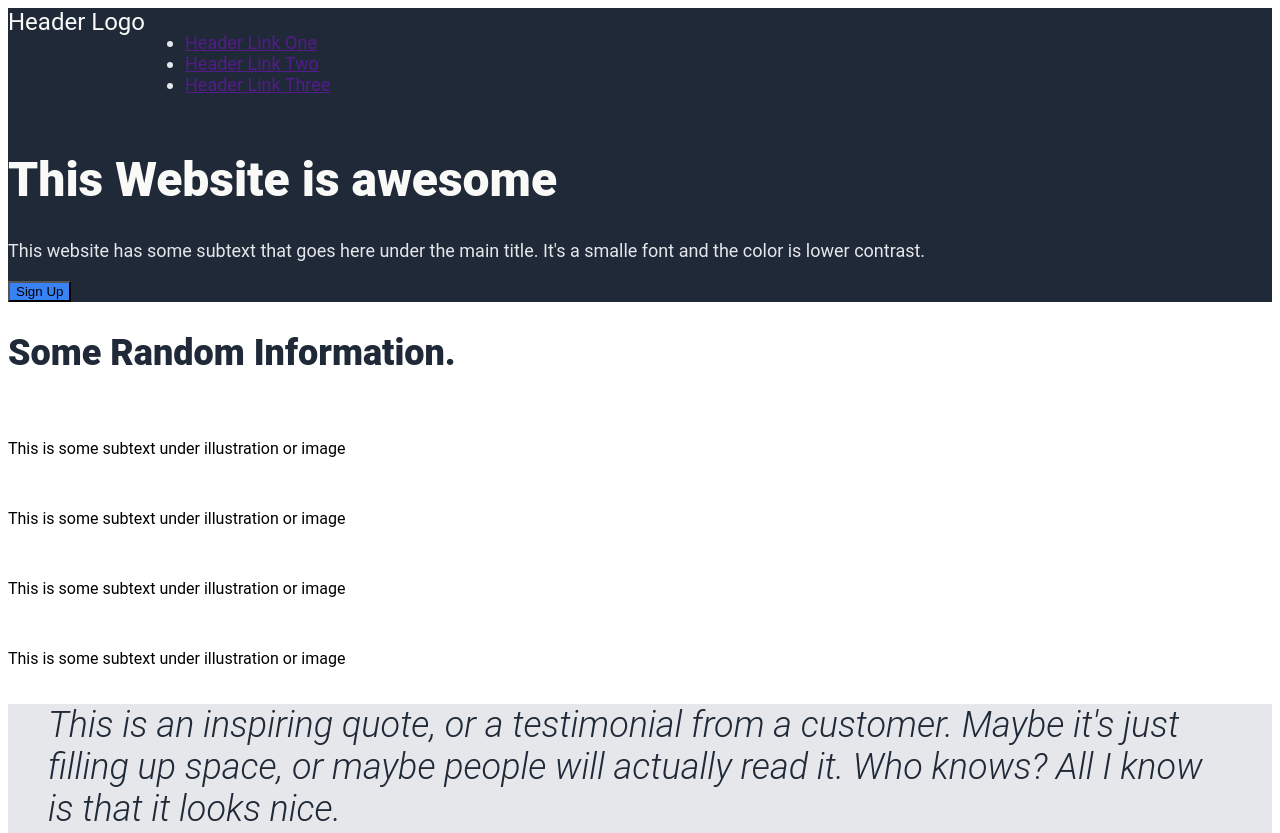
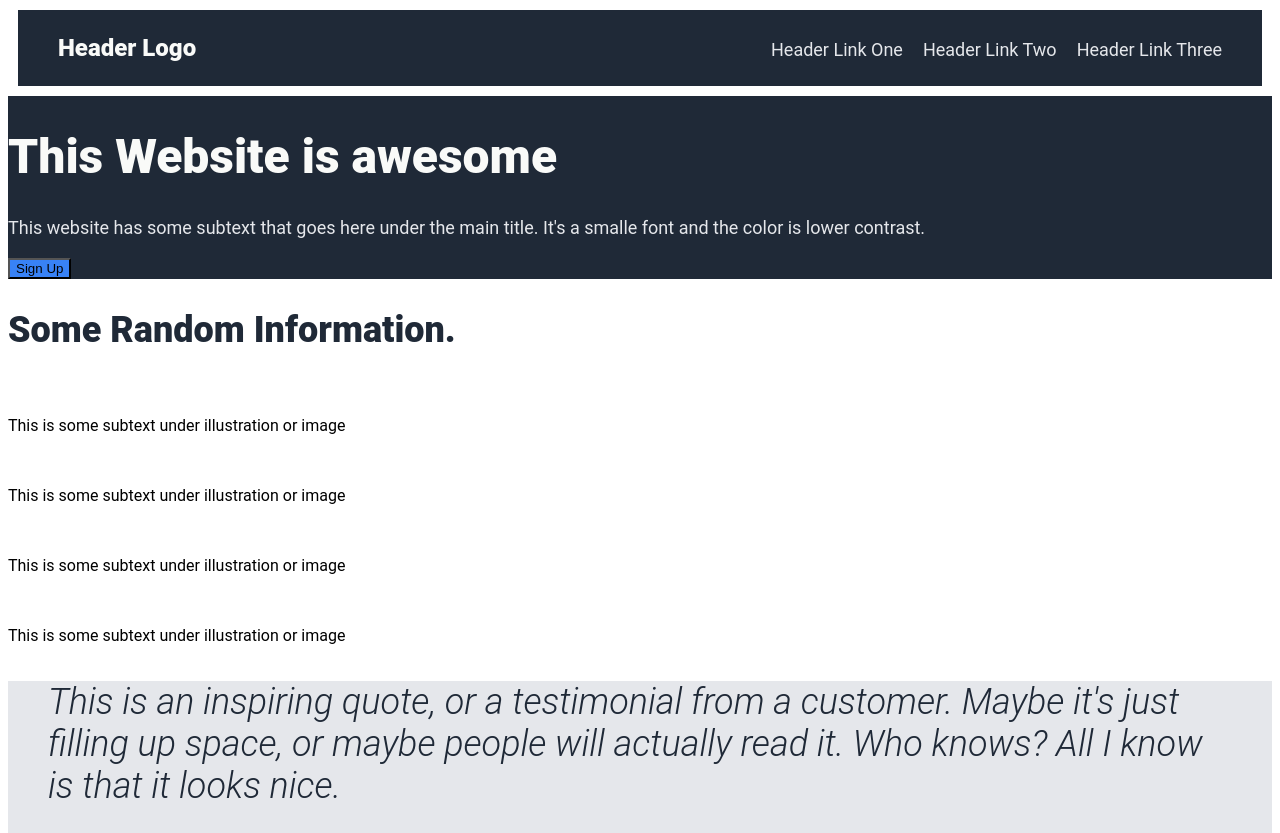
Before and after one commit to galihindra22/landing-page, a plain HTML site: page index.html in a window 1280 px wide. Shown: the top 833 px of the page. Drawn offline with Linux system fonts and the light colour scheme.

Commit message:
Polish CSS on header section
Layout on header is going to the right direction.
The logo is aligned with the links and they both have all the space between them comfortably.
Right now the problem is the background color wont fill the whole section.

```diff
--- a/styles.css
+++ b/styles.css
@@ -1,5 +1,26 @@
 body{
     font-family: "Roboto", sans-serif;
+}
+
+.header{
+    font-size: 24px;
+    display: flex;
+    justify-content: space-between;
+    margin: 10px;
+}
+
+.title{
+    padding-left: 40px;
+    align-self: center;
+    font-weight: 900;
+}
+
+ul{
+    display: flex;
+    padding-left: 0;
+    padding-right: 40px;
+    gap: 20px;
+
 }
 
 .main, .footer, .header{
@@ -19,14 +40,17 @@ h1{
     font-weight: 900;
 }
 
-li, .main-left{
+a, .main-left{
     font-size: 18px;
     color: #E5E7EB;
 }
 
-.header{
-    font-size: 24px;
-    display: flex;
+li{
+    list-style-type: none;
+}
+
+a{
+    text-decoration: 0;
 }
 
 .contact, button{
```
